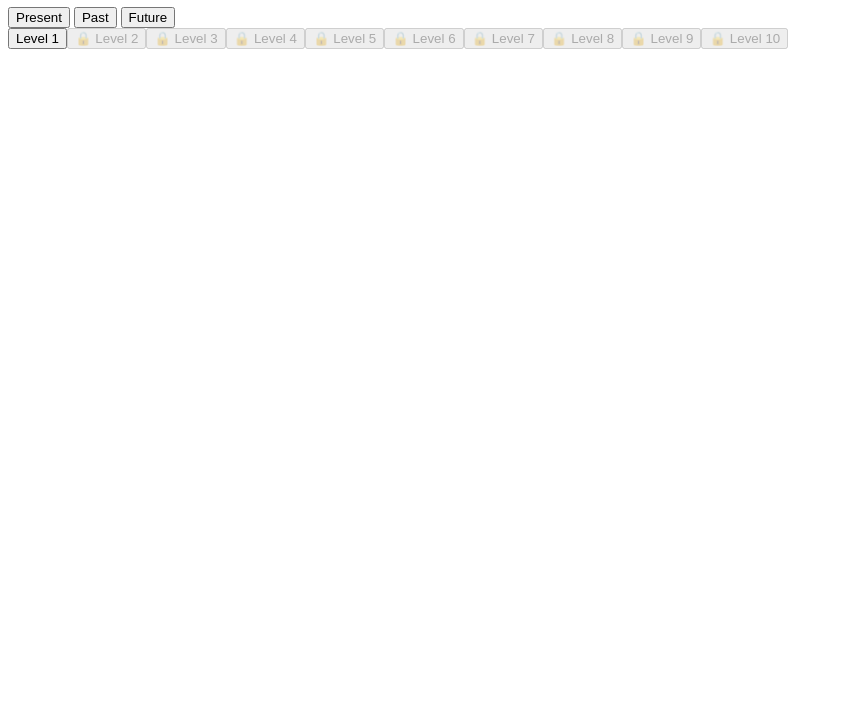
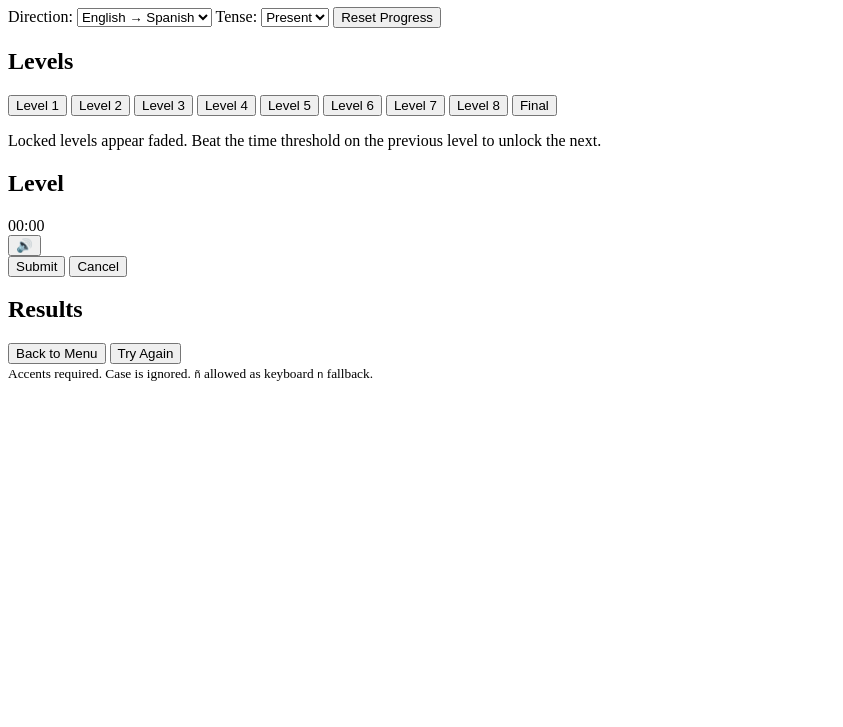
Before and after one commit to seanmc114/Self-Peers-Present, a plain HTML site: page index.html in a window 1280 px wide. Shown: the part 73-800 px from the top of the page, without its empty margins (0-843 px from the left). Drawn offline with Linux system fonts and the light colour scheme.

Commit message:
Update index.html

```diff
--- a/index.html
+++ b/index.html
@@ -2,33 +2,84 @@
 <html lang="en">
 <head>
   <meta charset="utf-8" />
-  <meta name="viewport" content="width=device-width,initial-scale=1" />
-  <title>TURBO:
-   LC: Self, Peers, Present </title>
-  <link rel="stylesheet" href="style.css" />
+  <title>UNION — Spanish Practice</title>
+  <meta name="viewport" content="width=device-width, initial-scale=1" />
+  <link href="style.css" rel="stylesheet" />
 </head>
 <body>
-  <div class="container">
-    <h1><span class="turbo">TURBO</span>:LC: Self, Peers, Present</h1>
+  <header class="topbar">
+    <h1>UNION — Spanish Practice</h1>
+    <div class="controls">
+      <label>
+        Direction:
+        <select id="direction">
+          <option value="en-es">English → Spanish</option>
+          <option value="es-en">Spanish → English</option>
+        </select>
+      </label>
+      <label>
+        Tense:
+        <select id="tense">
+          <option value="present">Present</option>
+          <!-- You can add "past" / "future" sets later; logic already supports it -->
+        </select>
+      </label>
+      <button id="resetProgress" title="Reset unlocks and best times">Reset Progress</button>
+    </div>
+  </header>
 
-    <div id="tense-buttons" role="toolbar" aria-label="Tense selection">
-      <button class="tense-button active" data-tense="Present">Present</button>
-      <button class="tense-button" data-tense="Past">Past</button>
-      <button class="tense-button" data-tense="Future">Future</button>
-    </div>
+  <main class="wrap">
+    <section>
+      <h2>Levels</h2>
+      <div class="levels" id="levels">
+        <!-- Levels L1..L9 (Final) -->
+        <button class="level" data-level="L1">Level 1</button>
+        <button class="level" data-level="L2">Level 2</button>
+        <button class="level" data-level="L3">Level 3</button>
+        <button class="level" data-level="L4">Level 4</button>
+        <button class="level" data-level="L5">Level 5</button>
+        <button class="level" data-level="L6">Level 6</button>
+        <button class="level" data-level="L7">Level 7</button>
+        <button class="level" data-level="L8">Level 8</button>
+        <button class="level" data-level="L9">Final</button>
+      </div>
+      <p class="hint">Locked levels appear faded. Beat the time threshold on the previous level to unlock the next.</p>
+    </section>
 
-    <div id="level-list"></div>
+    <section id="play" class="card hidden">
+      <div class="row">
+        <div>
+          <h2 id="playTitle">Level</h2>
+          <div id="timer" aria-live="polite">00:00</div>
+        </div>
+        <div class="actions">
+          <button id="speakBtn" title="Speak prompt">🔊</button>
+        </div>
+      </div>
 
-    <div id="game" style="display:none;">
-      <div id="timer">Time: 0s</div>
-      <div id="questions"></div>
-      <div class="controls">
-        <button id="submit">Finish & Check</button>
-        <button id="back-button" style="display:none;">Back to Levels</button>
+      <div id="questions" class="qwrap"></div>
+
+      <div class="row">
+        <button id="submitBtn" class="primary">Submit</button>
+        <button id="cancelBtn">Cancel</button>
       </div>
-      <div id="results"></div>
-    </div>
-  </div>
+    </section>
+
+    <section id="results" class="card hidden">
+      <h2>Results</h2>
+      <p id="scoreLine"></p>
+      <div id="feedback"></div>
+      <div class="row">
+        <button id="backToMenu" class="secondary">Back to Menu</button>
+        <button id="tryAgain">Try Again</button>
+      </div>
+    </section>
+  </main>
+
+  <footer class="foot">
+    <small>Accents required. Case is ignored. <code>ñ</code> allowed as keyboard <code>n</code> fallback.</small>
+  </footer>
+
   <script src="script.js"></script>
 </body>
 </html>
```
